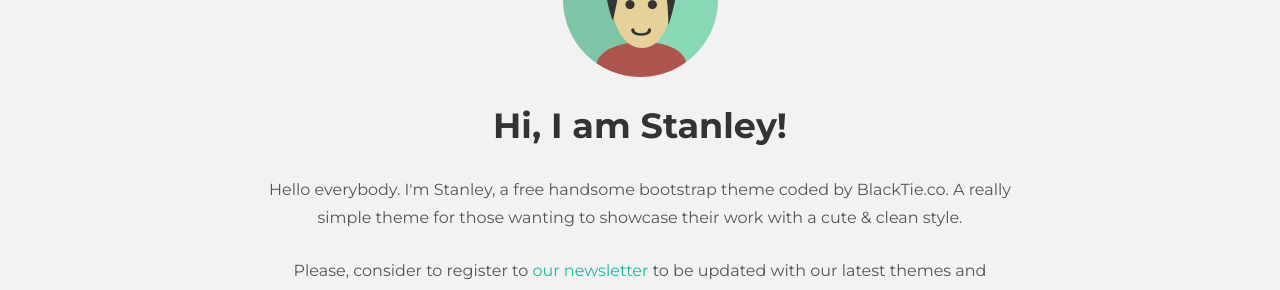
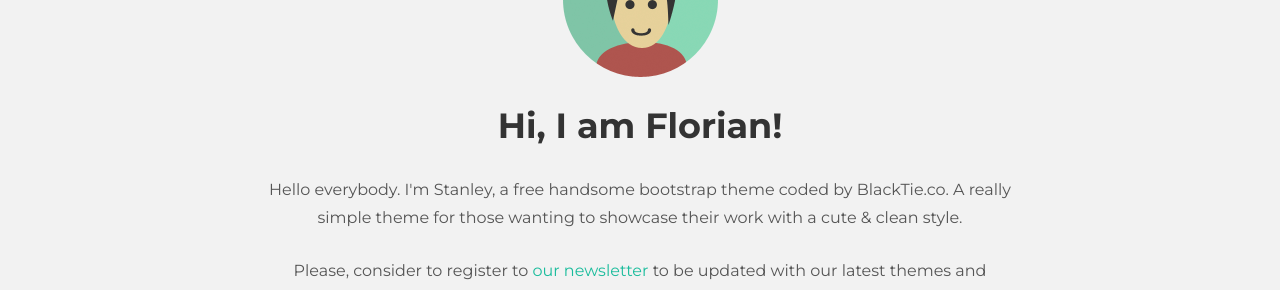
Before and after one commit to SvenFlorian/Stanley-Jekyll, a Jekyll site: the page built from index.html, in a window 1280 px wide and 900 px high. Shown: the part 339-629 px from the top of the window. Built offline with Jekyll 4.4.1, drawn with Linux system fonts in a browser that asks for light colours; nearby versions of some CDN libraries; a file with an impossible date is left out.

Commit message:
Testing why git hook is not working
it seems to copy all files except the index

```diff
--- a/index.html
+++ b/index.html
@@ -8,7 +8,7 @@ layout: default
 		<div class="row">
 			<div class="col-lg-8 col-lg-offset-2 centered">
 				<img src="assets/img/user.png" alt="Stanley">
-				<h1>Hi, I am Stanley!</h1>
+				<h1>Hi, I am Florian!</h1>
 				<p>Hello everybody. I'm Stanley, a free handsome bootstrap theme coded by BlackTie.co. A really simple theme for those wanting to showcase their work with a cute & clean style.</p>
 				<p>Please, consider to register to <a href="http://eepurl.com/IcgkX">our newsletter</a> to be updated with our latest themes and freebies. Like always, you can use this theme in any project freely. Share it with your friends.</p>
 
```
Also changed, not shown: 1 other file.
